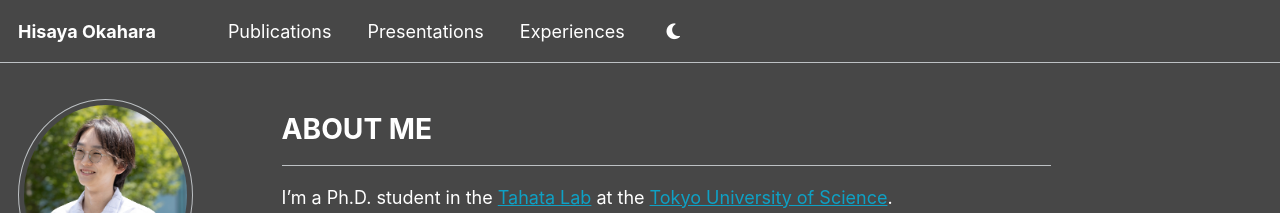
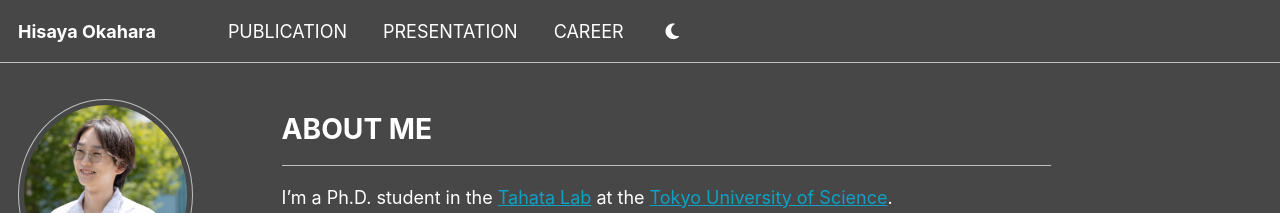
Before and after one commit to h-okahara/h-okahara.github.io, a Jekyll site: the page built from _pages/about.md, in a window 1280 px wide. Shown: the top 213 px of the page. Built offline with Jekyll 4.4.1, drawn with Linux system fonts in a browser that asks for light colours; some web fonts are replaced.

Commit message:
Update navigation.yml

```diff
--- a/_data/navigation.yml
+++ b/_data/navigation.yml
@@ -9,9 +9,9 @@
 
 
 main:
- - title: "Publications"
-   url: /publications/
- - title: "Presentations"
-   url: /presentations/
- - title: "Experiences"
-   url: /experiences/
+ - title: "PUBLICATION"
+   url: /publication/
+ - title: "PRESENTATION"
+   url: /presentation/
+ - title: "CAREER"
+   url: /career/
```
